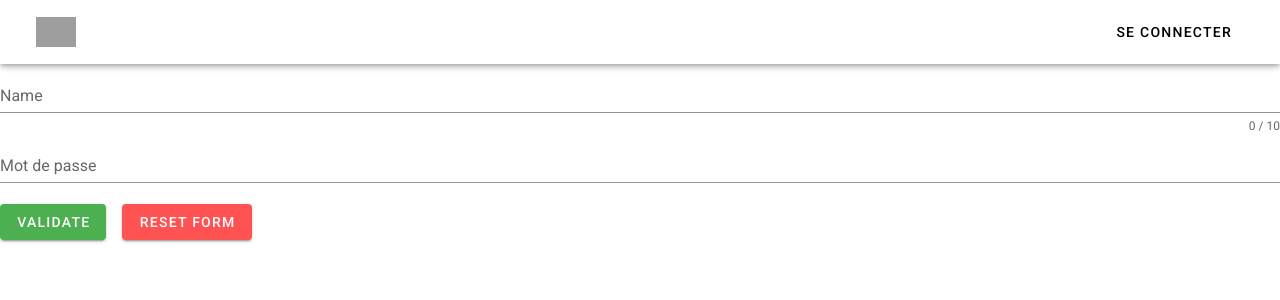
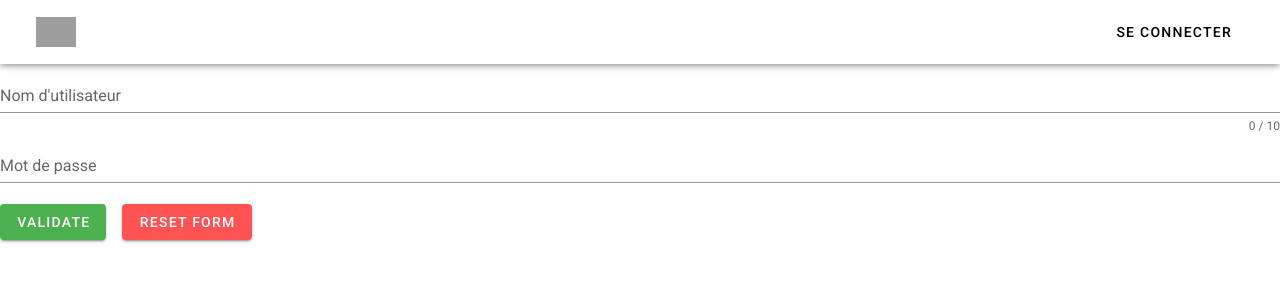
Before and after one commit to CauquilM/hungryshadow, a Vue app: page /login in a window 1280 px wide. Shown: the top 300 px of the page. Built offline with nearby package versions, Linux system fonts and the light colour scheme; grey boxes are pictures that could not be loaded.

Commit message:
the user is now able to connect

```diff
--- /dev/null
+++ b/src/components/LoginComponent.vue
@@ -0,0 +1,63 @@
+<template>
+  <div>
+    <v-form ref="form" v-model="valid" lazy-validation>
+      <v-text-field
+        v-model="username"
+        :counter="10"
+        :rules="nameRules"
+        label="Nom d'utilisateur"
+        required
+      />
+
+      <v-text-field
+        v-model="password"
+        :rules="passwordRules"
+        label="Mot de passe"
+        required
+      />
+
+      <v-btn :disabled="!valid" color="success" class="mr-4" @click="validate">
+        Validate
+      </v-btn>
+
+      <v-btn color="error" class="mr-4" @click="reset"> Reset Form </v-btn>
+    </v-form>
+  </div>
+</template>
+<script>
+import { mapActions, mapState } from "vuex";
+
+export default {
+  name: "LoginComponent",
+  data() {
+    return {
+      valid: true,
+      username: "",
+      nameRules: [(v) => !!v || "Un nom d'utilisateur est requis"],
+      password: "",
+      passwordRules: [(v) => !!v || "Un mot de passe est requis"],
+    };
+  },
+  computed: {
+    ...mapState(["isAuth"]),
+  },
+  methods: {
+    ...mapActions(["userConnection"]),
+    changeAuth() {
+      sessionStorage.setItem("auth", true);
+    },
+    validate() {
+      this.$refs.form.validate();
+      if (this.$refs.form.validate()) {
+        this.userConnection({
+          username: this.username,
+          password: this.password,
+        });
+      }
+    },
+    reset() {
+      this.$refs.form.reset();
+    },
+  },
+};
+</script>
--- a/src/store/index.js
+++ b/src/store/index.js
@@ -23,6 +23,7 @@ export default new Vuex.Store({
     },
   },
   actions: {
+    // Posts
     createPost({ dispatch }, amount) {
       axios
         .post("http://localhost:3000/", amount)
@@ -51,6 +52,19 @@ export default new Vuex.Store({
         .catch((error) => console.log("GET SUCCESS", error));
     },
 
+    // Users
+    userConnection(_, credentials) {
+      axios
+        .post("http://localhost:3000/auth/login", credentials)
+        .then((res) => {
+          console.log("Success => accessToken", res.data.accessToken);
+        })
+        .catch((error) => {
+          console.error(`Message => ${error.response.data}, Status => ${error.response.status}`);
+        });
+    },
+
+    // Others
     modifyWindowSize(context) {
       context.commit("SET_WINDOW_SIZE");
     },
--- a/src/views/LoginView.vue
+++ b/src/views/LoginView.vue
@@ -1,55 +1,10 @@
 <template>
-  <div>
-    <v-form ref="form" v-model="valid" lazy-validation>
-      <v-text-field
-        v-model="name"
-        :counter="10"
-        :rules="nameRules"
-        label="Name"
-        required
-      />
-
-      <v-text-field
-        v-model="password"
-        :rules="passwordRules"
-        label="Mot de passe"
-        required
-      />
-
-      <v-btn :disabled="!valid" color="success" class="mr-4" @click="validate">
-        Validate
-      </v-btn>
-
-      <v-btn color="error" class="mr-4" @click="reset"> Reset Form </v-btn>
-    </v-form>
-  </div>
+  <LoginComponent/>
 </template>
 <script>
-import { mapState } from "vuex";
+import LoginComponent from '../components/LoginComponent.vue';
 export default {
-  name: "LoginView",
-  data() {
-    return {
-      valid: true,
-      name: "",
-      nameRules: [(v) => !!v || "Un nom d'utilisateur est requis"],
-      password: "",
-      passwordRules: [(v) => !!v || "Un mot de passe est requis"],
-    };
-  },
-  computed: {
-    ...mapState(["isAuth"]),
-  },
-  methods: {
-    changeAuth() {
-      sessionStorage.setItem("auth", true);
-    },
-    validate() {
-      this.$refs.form.validate();
-    },
-    reset() {
-      this.$refs.form.reset();
-    },
-  },
+    name: "LoginView",
+    components: { LoginComponent }
 };
 </script>
```
Also changed, not shown: 1 other file (tests, documents, lock files or other folders).
